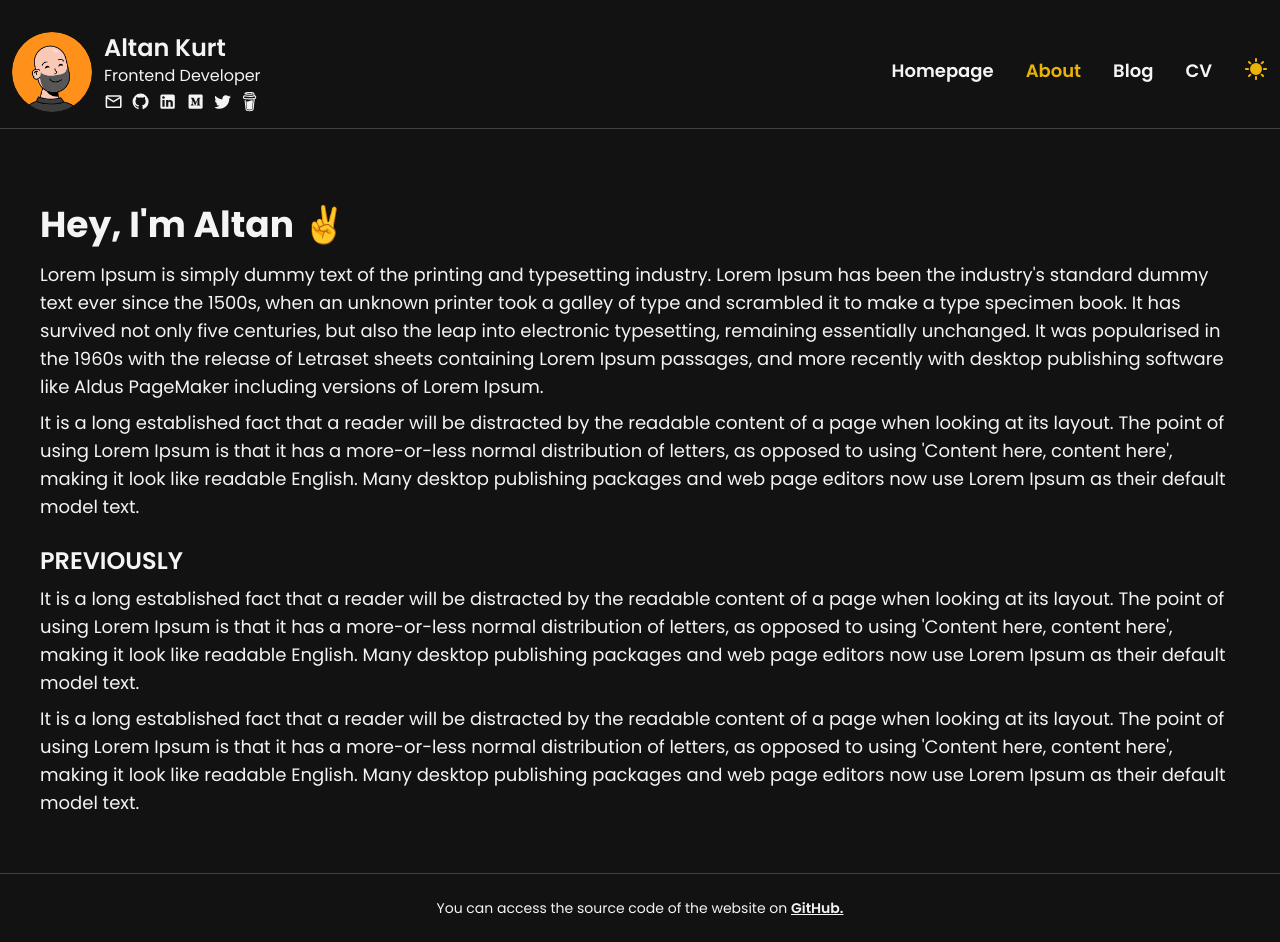
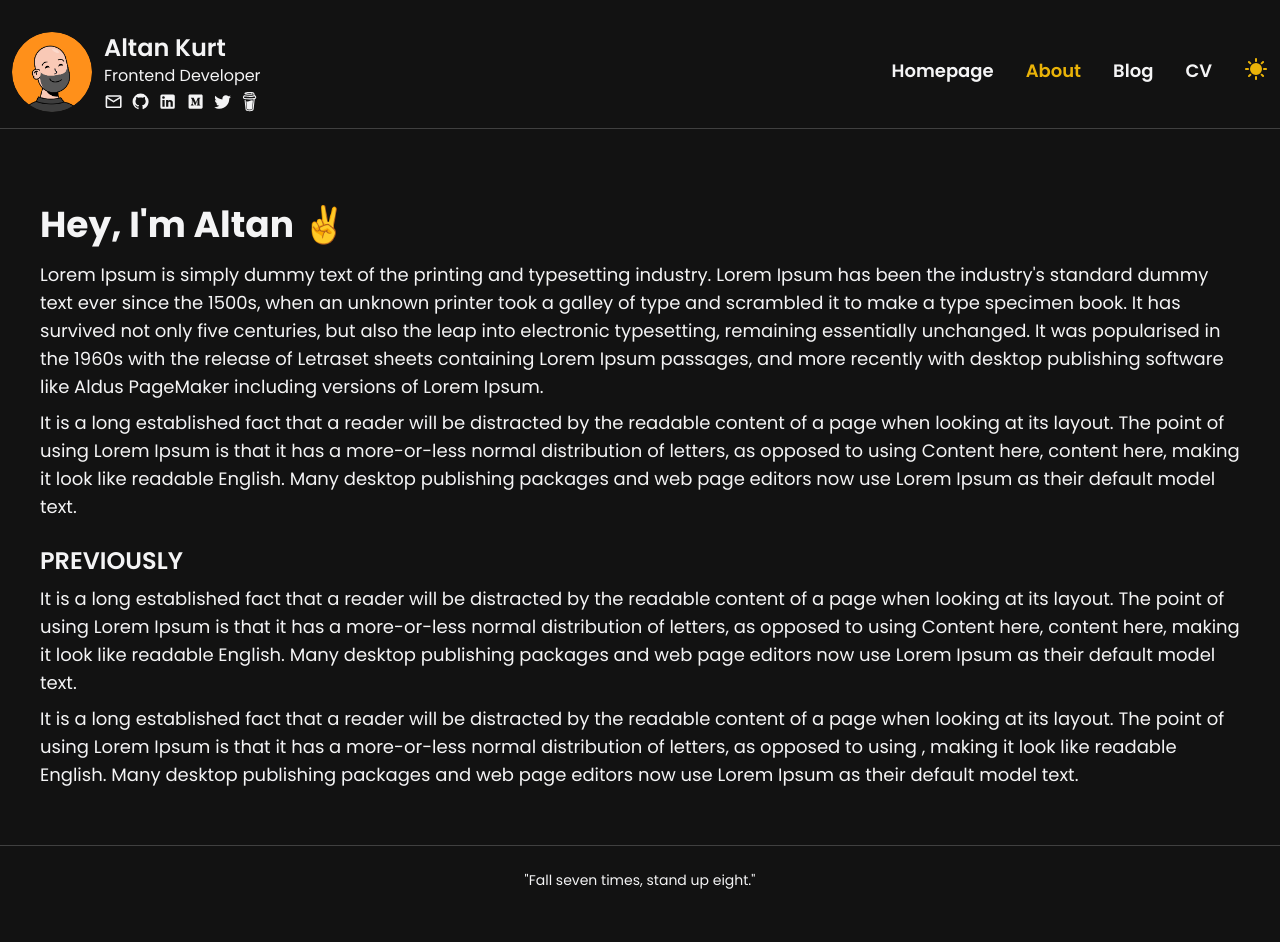
Before and after one commit to altankurt/altankurt.com, a Next.js app: page /about in a window 1280 px wide. After the commit the page ends 914 px from the top, so only its background shows below. Built offline with nearby package versions, Linux system fonts and the light colour scheme.

Commit message:
fix: Resolve ESLint errors and warnings

```diff
--- a/src/components/Footer.js
+++ b/src/components/Footer.js
@@ -1,17 +1,7 @@
 const Footer = () => {
   return (
     <footer className="container flex justify-center pb-6 pt-6 border-t border-color max-sm:px-4 bottom-0 text-color">
-      <p className="text-sm">
-        You can access the source code of the website on&nbsp;
-        <a
-          href="https://github.com/altankurt/altankurt.dev"
-          rel="noopener noreferrer"
-          target="blank"
-          className="underline font-semibold hover:font-bold"
-        >
-          GitHub.
-        </a>
-      </p>
+      <p className="text-sm">&quot;Fall seven times, stand up eight.&quot;</p>
     </footer>
   );
 };
--- a/src/pages/about/index.js
+++ b/src/pages/about/index.js
@@ -4,12 +4,12 @@ export default function About() {
       {
         <article className="my-8 max-w-7xl ">
           <section className="">
-            <h1 className="h3 md:h2 pb-4">Hey, I'm Altan ✌️</h1>
+            <h1 className="h3 md:h2 pb-4">Hey, I&apos;m Altan ✌️</h1>
             <p className="paragraph">
               Lorem Ipsum is simply dummy text of the printing and typesetting
-              industry. Lorem Ipsum has been the industry's standard dummy text
-              ever since the 1500s, when an unknown printer took a galley of
-              type and scrambled it to make a type specimen book. It has
+              industry. Lorem Ipsum has been the industry&apos;s standard dummy
+              text ever since the 1500s, when an unknown printer took a galley
+              of type and scrambled it to make a type specimen book. It has
               survived not only five centuries, but also the leap into
               electronic typesetting, remaining essentially unchanged. It was
               popularised in the 1960s with the release of Letraset sheets
@@ -21,8 +21,8 @@ export default function About() {
               It is a long established fact that a reader will be distracted by
               the readable content of a page when looking at its layout. The
               point of using Lorem Ipsum is that it has a more-or-less normal
-              distribution of letters, as opposed to using 'Content here,
-              content here', making it look like readable English. Many desktop
+              distribution of letters, as opposed to using Content here, content
+              here, making it look like readable English. Many desktop
               publishing packages and web page editors now use Lorem Ipsum as
               their default model text.
             </p>
@@ -33,8 +33,8 @@ export default function About() {
               It is a long established fact that a reader will be distracted by
               the readable content of a page when looking at its layout. The
               point of using Lorem Ipsum is that it has a more-or-less normal
-              distribution of letters, as opposed to using 'Content here,
-              content here', making it look like readable English. Many desktop
+              distribution of letters, as opposed to using Content here, content
+              here, making it look like readable English. Many desktop
               publishing packages and web page editors now use Lorem Ipsum as
               their default model text.
             </p>
@@ -42,10 +42,9 @@ export default function About() {
               It is a long established fact that a reader will be distracted by
               the readable content of a page when looking at its layout. The
               point of using Lorem Ipsum is that it has a more-or-less normal
-              distribution of letters, as opposed to using 'Content here,
-              content here', making it look like readable English. Many desktop
-              publishing packages and web page editors now use Lorem Ipsum as
-              their default model text.
+              distribution of letters, as opposed to using , making it look like
+              readable English. Many desktop publishing packages and web page
+              editors now use Lorem Ipsum as their default model text.
             </p>
           </section>
         </article>
--- a/src/pages/index.js
+++ b/src/pages/index.js
@@ -9,9 +9,9 @@ export default function Homepage() {
             <h1 className="h2 md:h1 pb-4">Hello There!</h1>
             <p className="paragraph">
               Lorem Ipsum is simply dummy text of the printing and typesetting
-              industry. Lorem Ipsum has been the industry's standard dummy text
-              ever since the 1500s, when an unknown printer took a galley of
-              type and scrambled it to make a type specimen book. It has
+              industry. Lorem Ipsum has been the industry&apos;s standard dummy
+              text ever since the 1500s, when an unknown printer took a galley
+              of type and scrambled it to make a type specimen book. It has
               survived not only five centuries, but also the leap into
               electronic typesetting, remaining essentially unchanged.
             </p>
```
